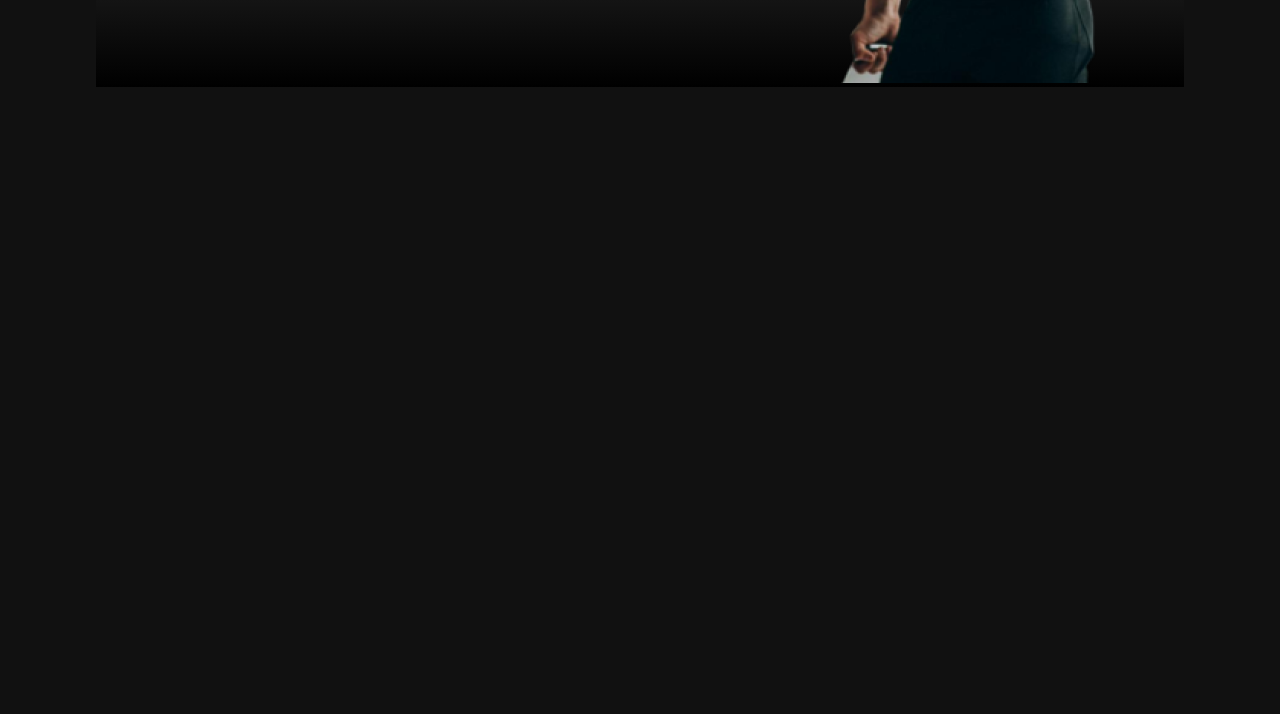
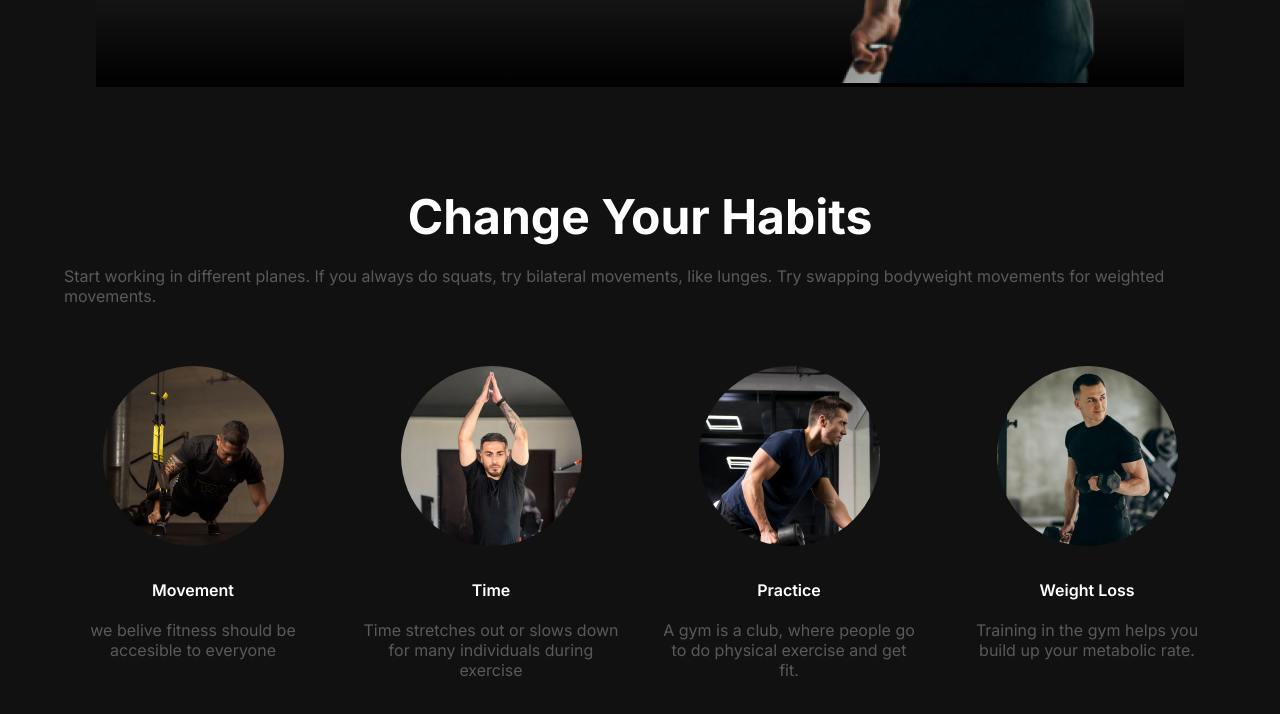
Before and after one commit to ArafatSani10/B10A2-Solution, a plain HTML site: page index.html in a window 1280 px wide. Shown: the part 654-1368 px from the top of the page. Before the commit the page ends 800 px from the top, so only its background shows below. Drawn offline with Linux system fonts and the light colour scheme; a web font is replaced by a local one.

Commit message:
change your habit section done.

```diff
--- a/index.html
+++ b/index.html
@@ -36,9 +36,9 @@
 </div>
 <!-- navber coding style end -->
 
-    <!-- banner section related style coding style here -->
-    <section class="banner-container">
-     <div class="banner-title">
+<!-- banner section related style coding style here -->
+<section class="banner-container">
+    <div class="banner-title">
         <h1>Get body in <br> <span class="unique-font">shape</span> & stay <br> healthy</h1>
         <p>Healthy movement may include walking, sports, dancing, yoga, running <br> or other activities you enjoy.
         </p>
@@ -63,7 +63,39 @@
             <h1>500+</h1>
             <p>Free workout videos</p>
         </div>
-     </div>
- </section>
+    </div>
+</section>
 <!-- banner end -->
+
+<!-- main section coding style start -->
+<section class="change-habit-container">
+    <div class="change-habit-title">
+        <h1>Change Your Habits</h1>
+        <p class="description">Start working in different planes. If you always do squats, try bilateral movements,
+            like lunges. Try swapping bodyweight movements for weighted movements. </p>
+    </div>
+
+    <div class="group-image">
+        <div>
+            <img src="images/image 3.png" alt="">
+            <h3>Movement</h3>
+            <p>we belive fitness should be accesible to everyone</p>
+        </div>
+        <div>
+            <img src="images/image 2.png" alt="">
+            <h3>Time</h3>
+            <p>Time stretches out or slows down for many individuals during exercise</p>
+        </div>
+        <div>
+            <img src="images/image 4.png" alt="">
+            <h3>Practice</h3>
+            <p>A gym is a club, where people go to do physical exercise and get fit.</p>
+        </div>
+        <div>
+            <img src="images/image 5.png" alt="">
+            <h3>Weight Loss</h3>
+            <p>Training in the gym helps you build up your metabolic rate.</p>
+        </div>
+</section>
+
 <body>
--- a/style.css
+++ b/style.css
@@ -169,3 +169,69 @@ body {
     text-align: center;
 }
 /* banner end */
+
+/* main section related style start here */
+.change-habit-container {
+    width: 90%;
+    margin: 3.2rem auto;
+    display: flex;
+    flex-direction: column;
+    align-items: center;
+    justify-content: center;
+    /* border: 2px solid red; */
+    margin-top: 100px;
+    margin-bottom: 140px;
+
+}
+
+.change-habit-title h1 {
+    color: #fff;
+    font-size: 3rem;
+    display: flex;
+    flex-direction: column;
+    align-items: center;
+    justify-content: center;
+    margin-bottom: 20px;
+}
+
+.change-habit-title p {
+    color: #fff;
+    font-size: 1rem;
+    opacity: 0.30;
+    display: flex;
+    flex-direction: column;
+    align-items: center;
+    justify-content: center;
+    margin-bottom: 60px;
+
+}
+
+.group-image {
+    display: grid;
+    grid-template-columns: repeat(4, 1fr);
+    align-content: center;
+    text-align: center;
+    gap: 40px;
+    /* margin-bottom: 140px; */
+}
+
+.group-image img {
+    border-radius: 50%;
+    justify-content: space-between;
+    margin-bottom: 30px;
+}
+
+.group-image h3 {
+    font-size: 1rem;
+    font-weight: 600;
+    color: #fff;
+}
+
+.group-image p {
+    color: #fff;
+    font-size: 1rem;
+    font-weight: 400;
+    opacity: 0.30;
+    margin-top: 20px;
+
+}
```
